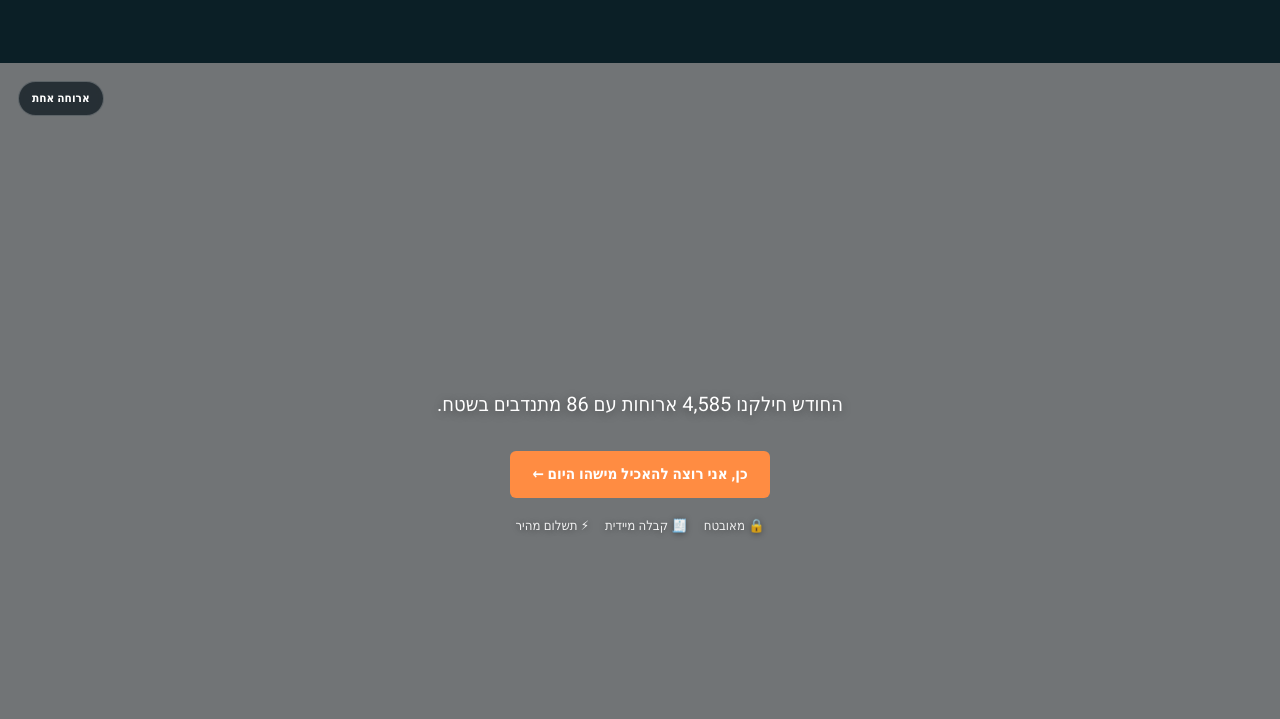
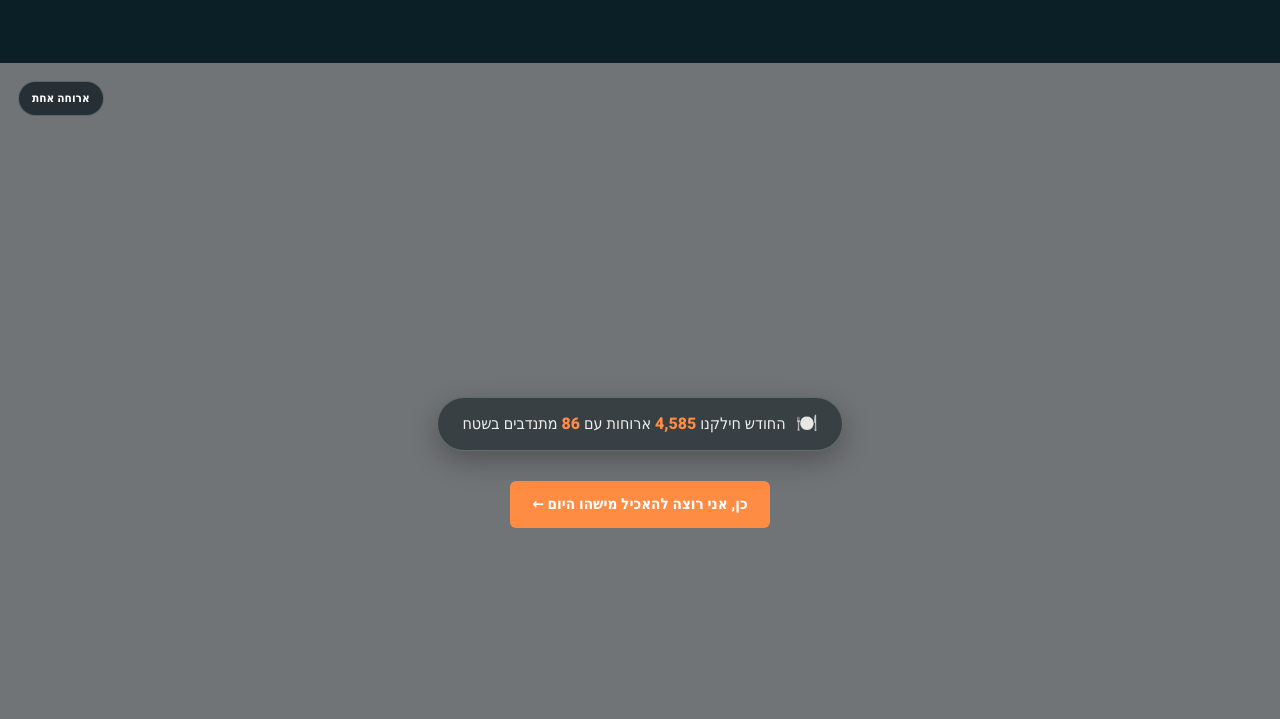
Before and after one commit to nestnookca/aruha-achat-site, a plain HTML site: page index.html in a window 1280 px wide. Shown: the part 81-800 px from the top of the page. Drawn offline with Linux system fonts and the light colour scheme; no server answers; a web font is replaced by a local one.

Commit message:
Enforce Stripe's 2 ILS minimum, style hero stat line, remove duplicate hero badges
- Custom donation amount now validates against Stripe's minimum charge (2 ILS)
  both client- and server-side, with a clear message instead of a generic
  connection-error toast after a failed retry
- Wrap the hero month-stats line in a styled glass pill matching the site's
  design language
- Remove the redundant trust badges row under the hero CTA (kept the one
  further down the page)

```diff
--- a/index.html
+++ b/index.html
@@ -107,6 +107,15 @@
   .cine-overlay .cine-sub{
     color:#fff;font-size:1.25rem;margin:0 0 30px;text-shadow:0 2px 10px rgba(0,0,0,0.4);
   }
+  .cine-stat-pill{
+    display:inline-flex;align-items:center;gap:10px;
+    background:rgba(10,22,28,0.55);backdrop-filter:blur(8px);-webkit-backdrop-filter:blur(8px);
+    border:1px solid rgba(255,255,255,0.22);border-radius:999px;
+    padding:11px 24px;margin:0 0 30px;color:rgba(255,255,255,0.92);
+    font-size:1rem;font-weight:500;box-shadow:0 10px 28px rgba(0,0,0,0.28);
+  }
+  .cine-stat-pill .icon{font-size:1.1rem;flex-shrink:0;}
+  .cine-stat-pill b{color:var(--terracotta);font-weight:800;}
   .hero-actions{display:flex;gap:12px;flex-wrap:wrap;justify-content:center;}
   .cine-trust{display:flex;gap:16px;justify-content:center;flex-wrap:wrap;margin-top:18px;}
   .cine-trust span{color:rgba(255,255,255,0.9);font-size:.82rem;text-shadow:0 1px 6px rgba(0,0,0,0.4);}
@@ -369,6 +378,7 @@
     .cine-sticky.static{height:auto;min-height:0;}
     .cine-overlay h1{font-size:2.1rem;}
     .cine-overlay .cine-sub{font-size:1.05rem;}
+    .cine-stat-pill{font-size:.86rem;padding:9px 18px;}
   }
   @media (max-width:480px){
     .container{padding:0 16px;}
@@ -422,14 +432,9 @@
     <div class="cine-badge" data-i18n="cine_disclosure">ארוחה אחת</div>
     <div class="cine-overlay">
       <div class="container">
-        <p class="cine-sub">החודש חילקנו 4,585 ארוחות עם 86 מתנדבים בשטח.</p>
+        <div class="cine-stat-pill"><span class="icon">🍽️</span><span>החודש חילקנו <b>4,585</b> ארוחות עם <b>86</b> מתנדבים בשטח</span></div>
         <div class="hero-actions">
           <a href="#donate" class="cta-btn" data-i18n="hero_cta_donate">כן, אני רוצה להאכיל מישהו היום ←</a>
-        </div>
-        <div class="cine-trust">
-          <span>🔒 מאובטח</span>
-          <span>🧾 קבלה מיידית</span>
-          <span>⚡ תשלום מהיר</span>
         </div>
       </div>
     </div>
--- a/server/index.js
+++ b/server/index.js
@@ -36,8 +36,8 @@ app.get('/', (req, res) => {
 app.post('/create-checkout-session', async (req, res) => {
   try {
     const amount = Math.round(Number(req.body.amount));
-    if (!amount || amount <= 0 || amount > 1000000) {
-      return res.status(400).json({ error: 'סכום לא תקין' });
+    if (!amount || amount < 2 || amount > 1000000) {
+      return res.status(400).json({ error: 'הסכום המינימלי לתרומה הוא 2 ₪' });
     }
     const frequency = req.body.frequency === 'monthly' ? 'monthly' : 'once';
     const email = typeof req.body.email === 'string' ? req.body.email.trim().slice(0, 200) : '';
```
Also changed, not shown: donate.html (+10 -1 lines).
